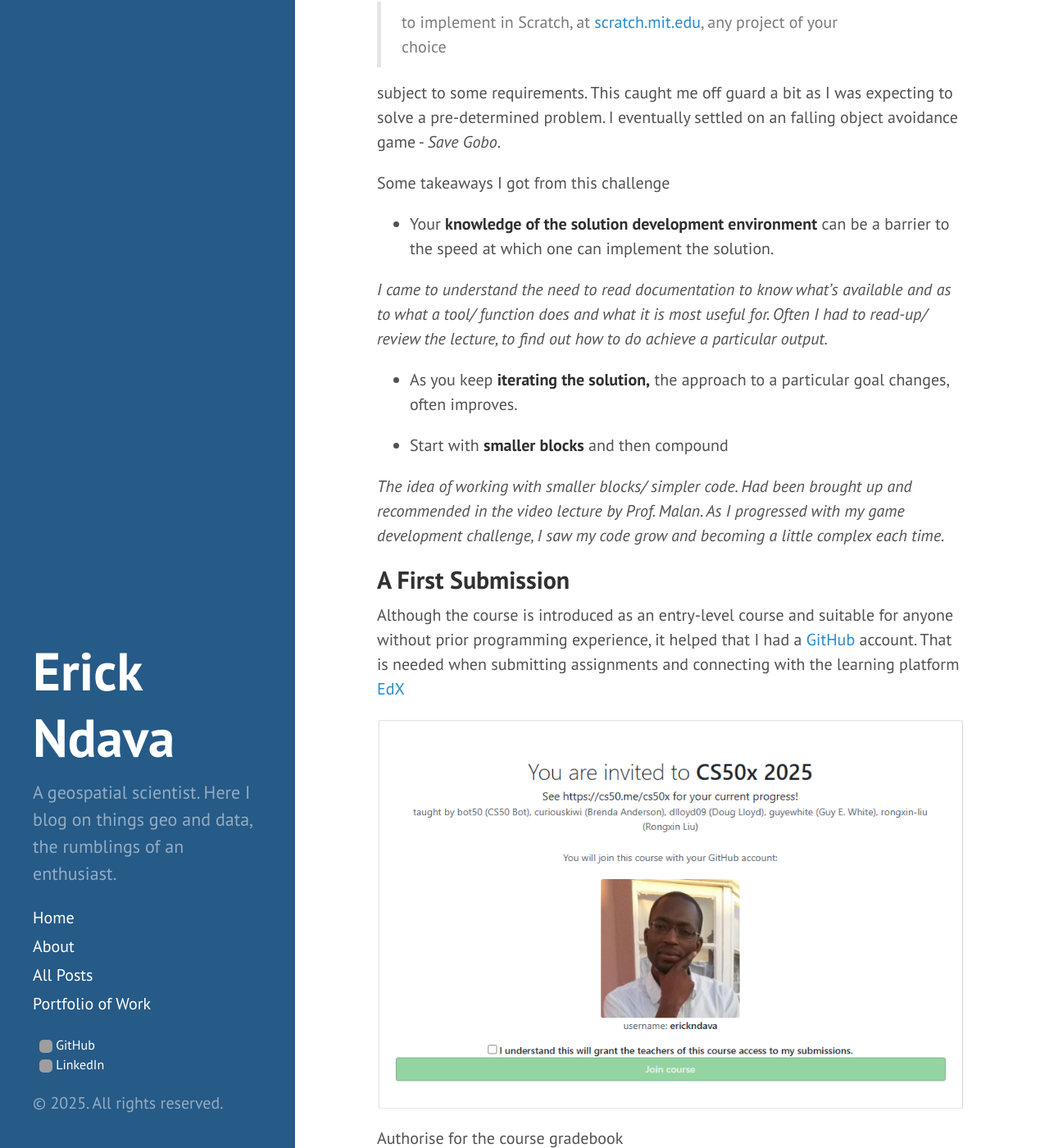
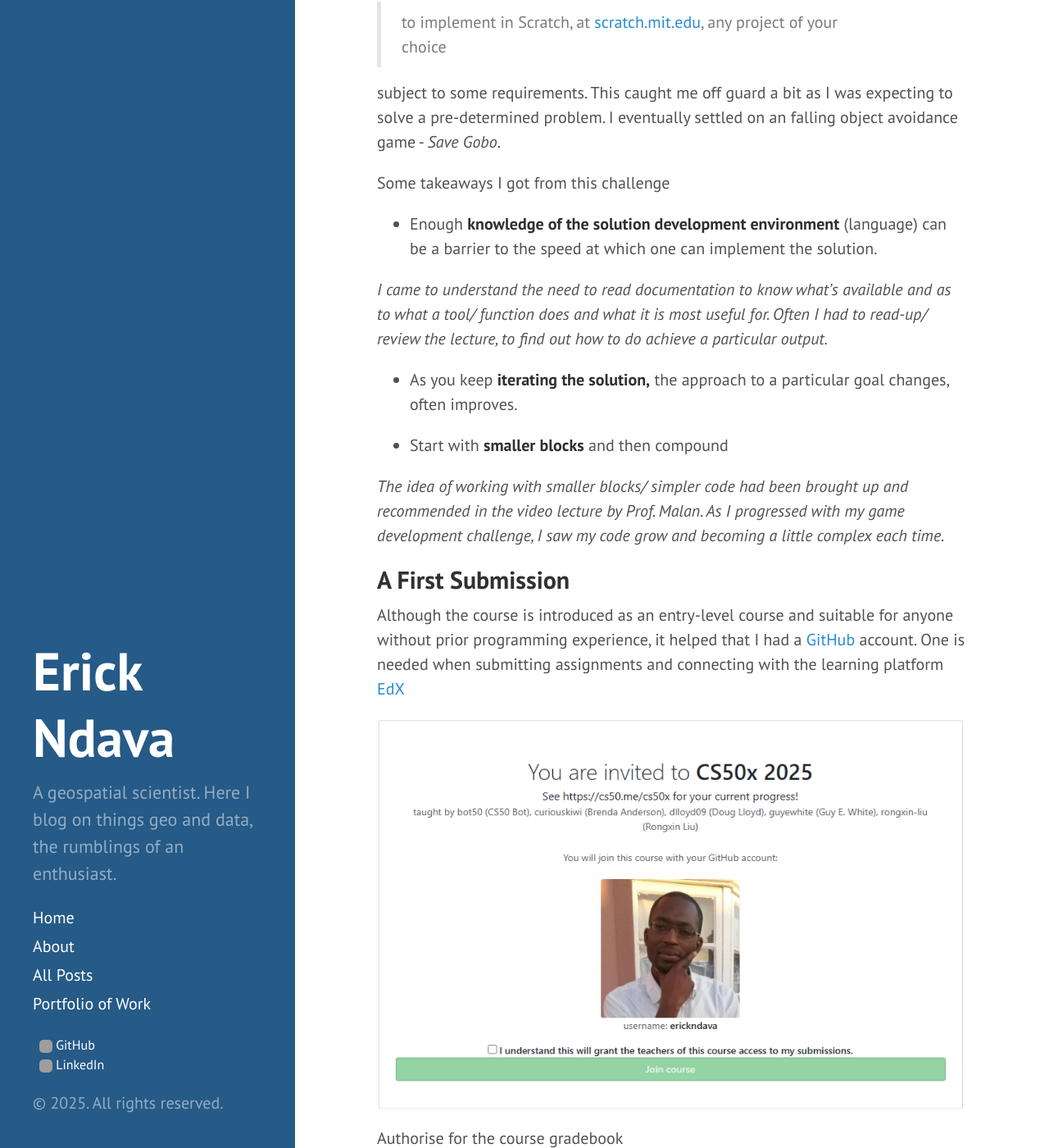
Before and after one commit to erickndava/erickndava.github.io, a Jekyll site: the page built from _posts/2025-06-23-Week-0-Grasping-the-Basics-Scratch.md, in a window 1280 px wide and 1400 px high, scrolled down 586 px. Shown: the whole window at 82% size. Built offline with Jekyll 4.4.1, drawn with Linux system fonts in a browser that asks for light colours; some of the changed text lies outside the part shown; grey boxes are pictures that could not be loaded.

Commit message:
Update 2025-06-23-Week-0-Grasping-the-Basics-Scratch.md

```diff
--- a/_posts/2025-06-23-Week-0-Grasping-the-Basics-Scratch.md
+++ b/_posts/2025-06-23-Week-0-Grasping-the-Basics-Scratch.md
@@ -23,7 +23,7 @@
 subject to some requirements. This caught me off guard a bit as I was expecting  to solve a pre-determined problem. I eventually settled on an falling  object avoidance game - *Save Gobo*.
 
 Some takeaways I got from this challenge
-- Your **knowledge of the solution development environment** can be a barrier to the speed at which one can implement the solution.
+- Enough **knowledge of the solution development environment** (language) can be a barrier to the speed at which one can implement the solution.
 
 *I came to understand the need to read documentation to know what's available and as to what a tool/ function does and what it is most useful for. Often I had to read-up/ review the lecture, to find out how to do achieve a particular output.*
 
@@ -31,11 +31,11 @@
 
 - Start with **smaller blocks** and then compound
 
-*The idea of working with smaller blocks/ simpler code. Had been brought up and recommended in the video lecture by Prof. Malan. As I progressed with my game development challenge, I saw my code grow and becoming a little complex each time.*
+*The idea of working with smaller blocks/ simpler code had been brought up and recommended in the video lecture by Prof. Malan. As I progressed with my game development challenge, I saw my code grow and becoming a little complex each time.*
 
 ## A First Submission
 
- Although the course is introduced as an entry-level course and suitable for anyone without prior programming experience, it helped that I had a [GitHub](https://github.com/) account. That is needed when submitting assignments and connecting with the learning platform [EdX](https://home.edx.org/)
+ Although the course is introduced as an entry-level course and suitable for anyone without prior programming experience, it helped that I had a [GitHub](https://github.com/) account. One is needed when submitting assignments and connecting with the learning platform [EdX](https://home.edx.org/)
 
 <p align="center"><img src="/images/GitHub_Invitation_for_CS50.png" alt="Invitation to CS50x"/></p>
 
@@ -47,7 +47,7 @@
 
 <p align="center"><img src="/images/Authorise_CS50.png" alt="Authorize Submit"/></p>
 
-So after completing the Scratch problem set, it had to be submitted. One of the most satisfying points was to get 8/8 on first submission. My scratch program met all the requirements as per the assignment.
+So after completing the Scratch problem set, it had to be submitted. One of the most satisfying points was to get 8/8 on first submission. [My Scratch [Program](https://scratch.mit.edu/projects/1191429593) met all the requirements as per the assignment.
 
 <p align="center"><img src="/images/Project_check.png" alt="Project Check"/></p>
 
```
